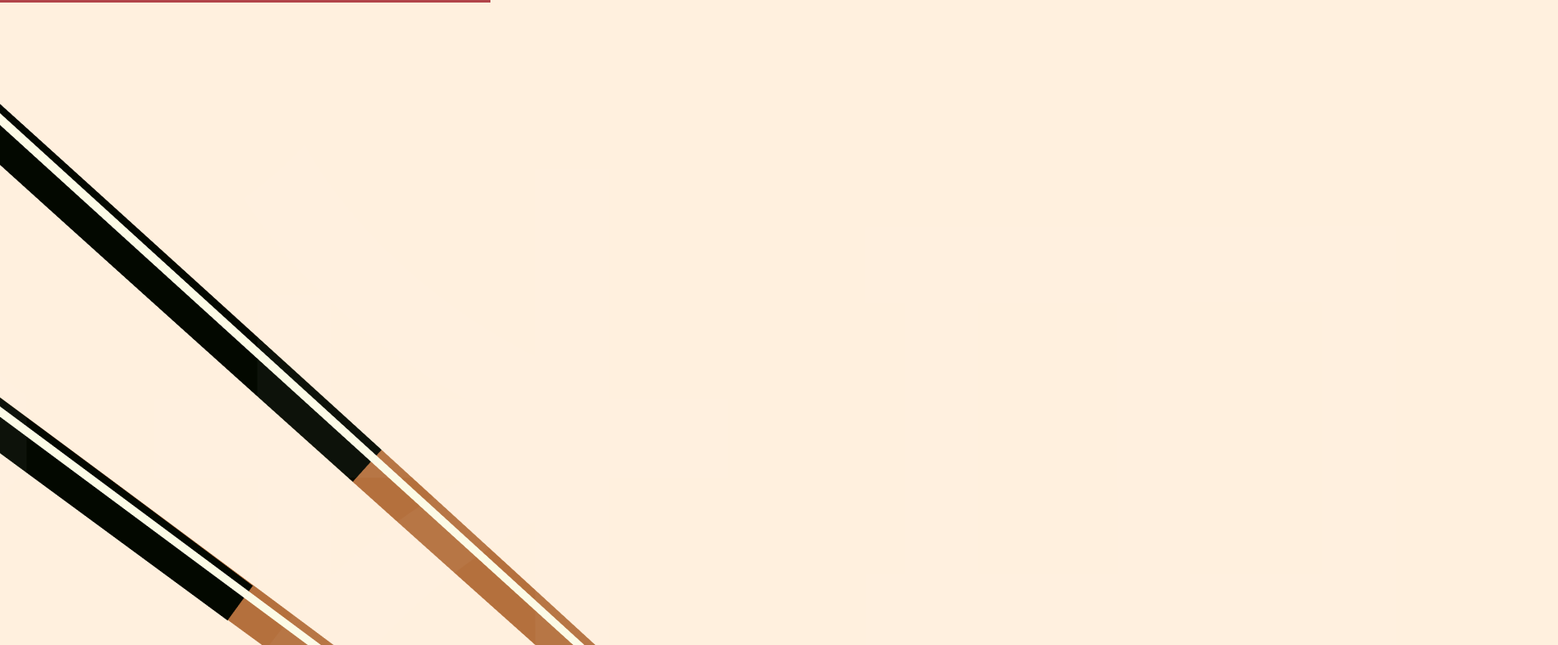
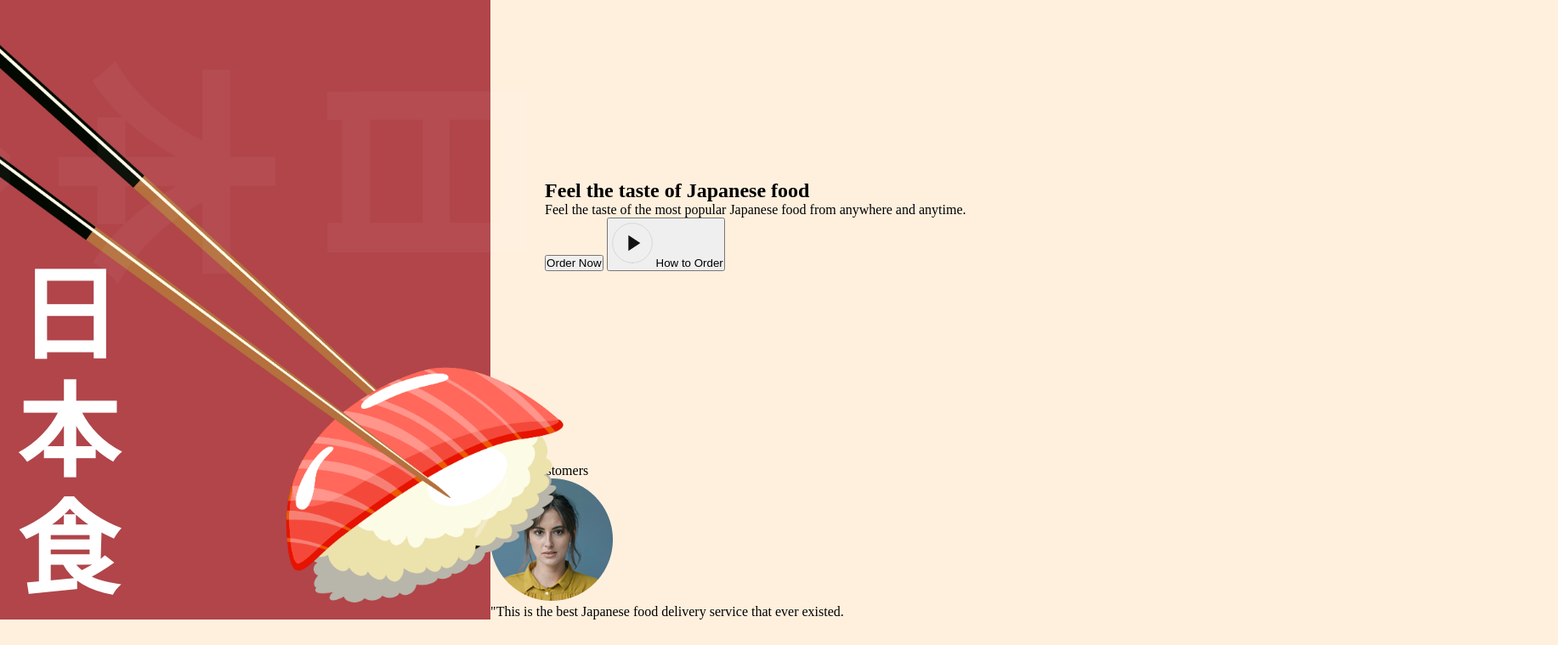
Before and after one commit to Shahbaaz92/Sushi-Restaurant, a website built with Vite: page index.html in a window 1280 px wide. Shown: the part 65-824 px from the top of the page at 85% size, 1833 px wide, since content can reach past the window. After the commit the page ends 800 px from the top, so only its background shows below. Built offline with nearby package versions, Linux system fonts and the light colour scheme.

Commit message:
Update index.html and styles

```diff
--- a/index.html
+++ b/index.html
@@ -41,8 +41,8 @@
       </nav>
     </header>
 
-    <section class="'hero">
-      <div class="" hero-image>
+    <section class="hero">
+      <div class="hero-image">
         <img src="./src/assets/sushi-1.png" alt="sushi" />
         <h2>
           日 <br />
@@ -51,7 +51,38 @@
         </h2>
         <div class="hero-image__overlay"></div>
       </div>
+
+      <div class="hero-content">
+        <div class="hero-content-info">
+          <h1>Feel the taste of Japanese food</h1>
+          <p>
+            Feel the taste of the most popular Japanese food from anywhere and
+            anytime.
+          </p>
+          <div class="hero-content__buttons">
+            <button class="hero-content__order-button">Order Now</button>
+            <button class="hero-content__play-button">
+              <img src="./src/assets/play-circle.svg" alt="play" />How to Order
+            </button>
+          </div>
+        </div>
+        <div class="hero-content__testimonial">
+          <div class="hero-content__customer">
+            <h4>24 <span>k+</span></h4>
+            <p>Happy Customers</p>
+          </div>
+
+          <div class="hero-content__review">
+            <img src="./src/assets/user.png" alt="user" />
+            <p>
+              "This is the best Japanese food delivery service that ever
+              existed.
+            </p>
+          </div>
+        </div>
+      </div>
     </section>
+
     <script src="./src/js/script.js"></script>
   </body>
 </html>
--- /dev/null
+++ b/src/css/sections/hero.css
@@ -0,0 +1,56 @@
+.hero {
+  display: flex;
+  min-height: calc(100vh - 74px);
+  overflow: hidden;
+}
+
+.hero-image {
+  flex: 1;
+  display: flex;
+  flex-direction: column;
+  position: relative;
+  z-index: 5;
+}
+
+.hero-image img {
+  width: 120%;
+  height: 100%;
+  object-fit: contain;
+}
+
+.hero-image__overlay {
+  position: absolute;
+  inset: 0;
+  width: 100%;
+  background-color: var(--primary-color);
+  z-index: -1;
+}
+
+.hero-image h2 {
+  position: absolute;
+  bottom: 0;
+  padding: 20px;
+  font-family: var(--playfair-display);
+  font-weight: 700;
+  font-size: 120px;
+  line-height: 138px;
+  color: #fff;
+}
+
+.hero-content {
+  flex: 1.218;
+  display: flex;
+  justify-content: space-between;
+  flex-direction: column;
+}
+
+.hero-content-info {
+  padding: 64px;
+  flex: 1;
+  display: flex;
+  justify-content: center;
+  flex-direction: column;
+}
+
+.hero-content-info h1 {
+}
--- a/src/css/style.css
+++ b/src/css/style.css
@@ -3,12 +3,12 @@
 
 /* other css file imports */
 @import url("sections/header.css");
-/*@import url("sections/hero.css");
+@import url("sections/hero.css");
 @import url("sections/about.css");
 @import url("sections/popular.css");
 @import url("sections/trending.css");
 @import url("sections/subscribe.css");
-@import url("sections/footer.css"); */
+@import url("sections/footer.css");
 
 /* CSS variables for reusablity across all files (including above imported) */
 :root {
```
Also changed, not shown: src/css/sections/about.css (added), src/css/sections/footer.css (added), src/css/sections/popular.css (added), src/css/sections/subscribe.css (added), src/css/sections/trending.css (added).
